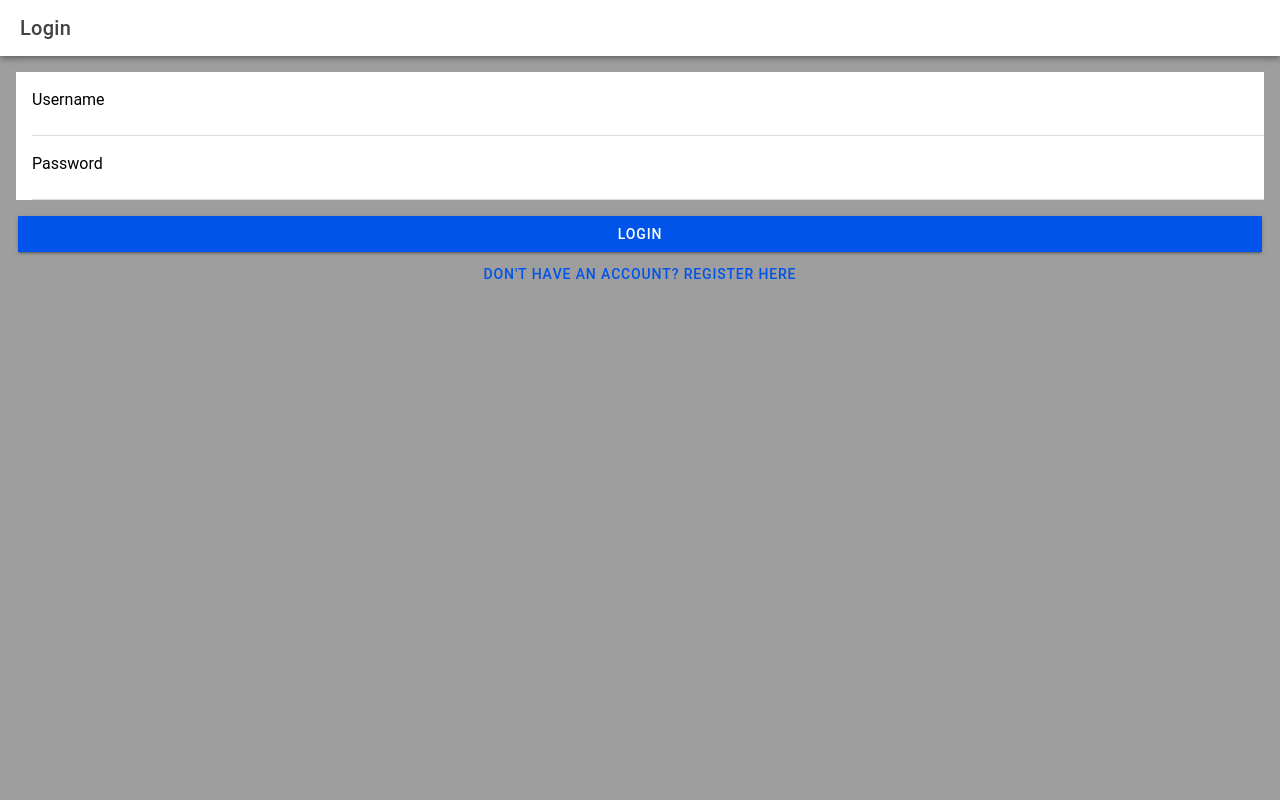
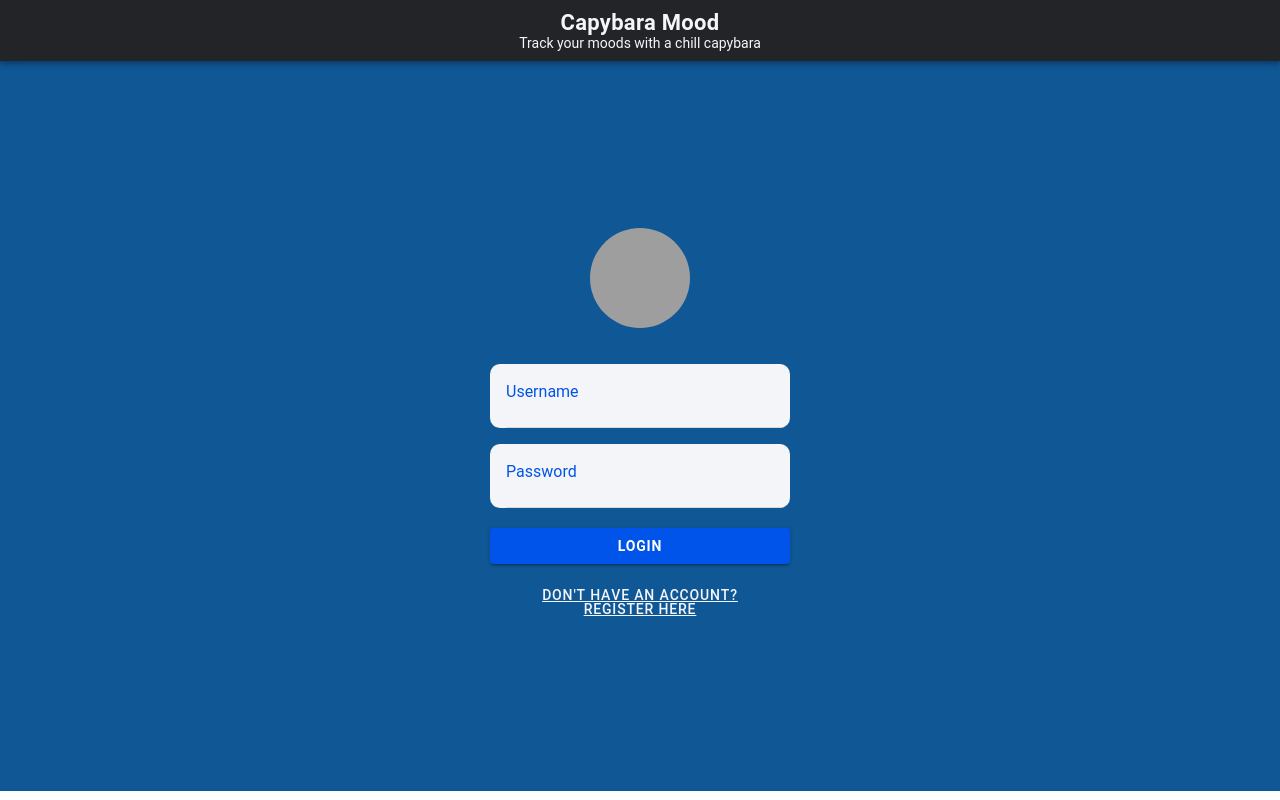
Before and after one commit to angelqtypie/it35-lab, a React (Vite) app: page /it35-lab in a window 1280 px wide. Built offline with nearby package versions, Linux system fonts and the light colour scheme; grey boxes are pictures that could not be loaded.

Commit message:
Updated login and search styles

```diff
--- a/src/pages/Login.css
+++ /dev/null
@@ -1,15 +0,0 @@
-.background-image {
-    background-size: cover;
-    background-position: center;
-    background-repeat: repeat;
-    height: 100%;
-    color: white;
-  }
-
-  .ion-padding {
-    background: rgba(0, 0, 0, 0.5);
-    border-radius: 10px;
-  }
-  #loginbackground {
-    --background: url('https://i.postimg.cc/P56rvsjN/funny-cartoon-capybara-coloring-page-41422-577.avif') repeat center center / cover;
-  }
--- a/src/pages/Login.tsx
+++ b/src/pages/Login.tsx
@@ -9,11 +9,12 @@ import {
   IonInput,
   IonItem,
   IonLabel,
+  IonAvatar,
   IonAlert,
   useIonRouter,
   useIonViewWillEnter  // Import the hook
 } from '@ionic/react';
-import './Login.css';
+import { colorFill } from 'ionicons/icons';
 
 const Login: React.FC = () => {
   const navigation = useIonRouter();
@@ -38,43 +39,90 @@ const Login: React.FC = () => {
   return (
     <IonPage>
   <IonHeader>
-        <IonToolbar>
-          <IonTitle>Login</IonTitle>
+  <IonToolbar color="dark">
+  <div style={{ textAlign: 'center', padding: '10px 0' }}>
+    <IonTitle style={{ fontWeight: 'bold', fontSize: '22px', color: 'var(--ion-color-light)' }}>
+      Capybara Mood
+    </IonTitle>
+    <p style={{ margin: 0, fontSize: '14px', color: 'var(--ion-color-light-tint)' }}>
+      Track your moods with a chill capybara
+    </p>
+  </div>
 </IonToolbar>
+
+
       </IonHeader>
-      <IonContent className='ion-padding background-image' id="loginbackground">
-        <IonItem>
-          <IonLabel position="floating">Username</IonLabel>
+      <IonContent fullscreen scrollY={false}>
+        <div
+          style={{
+            background:'#105796',
+            display: 'flex',
+            height:'91.3vh' ,
+            flexDirection: 'column',
+            justifyContent: 'center',
+            alignItems: 'center',
+            textAlign: 'center'
+          }}
+        >
+          {/* Centered Avatar */}
+          <IonAvatar style={{ width: '100px', height: '100px', marginBottom: '20px' }}>
+            <img alt="User Avatar" src="https://heucollege.edu.vn/upload/2025/02/avatar-capybara-cute-4.webp" />
+          </IonAvatar>
+          <IonItem
+  lines="inset"
+  className="ion-margin-vertical"
+  color="light"
+  style={{ width: '300px', maxWidth: '90%', borderRadius: '10px' }}
+>
+  <IonLabel position="floating" color="primary">Username</IonLabel>
   <IonInput
     value={username}
     onIonChange={e => setUsername(e.detail.value!)}
     required
     autocomplete="off"
+    color="dark"
   />
 </IonItem>
-        <IonItem>
-          <IonLabel position="floating">Password</IonLabel>
+
+<IonItem
+  lines="inset"
+  className="ion-margin-bottom"
+  color="light"
+  style={{ width: '300px', maxWidth: '90%', borderRadius: '10px' }}
+>
+  <IonLabel position="floating" color="primary">Password</IonLabel>
   <IonInput
     type="password"
     value={password}
     onIonChange={e => setPassword(e.detail.value!)}
     required
     autocomplete="off"
+    color="dark"
   />
 </IonItem>
-        <IonButton onClick={doLogin} expand="full" className="ion-margin-top">
+
+<IonButton
+  onClick={doLogin}
+  expand="block"
+  color="primary"
+  className="ion-margin-bottom"
+  style={{ width: '300px', maxWidth: '90%', fontWeight: 'bold' }}
+>
   Login
 </IonButton>
-        <IonAlert
-          isOpen={showAlert}
-          onDidDismiss={() => setShowAlert(false)}
-          header={'Error'}
-          message={'Please enter both username and password.'}
-          buttons={['OK']}
-        />
-        <IonButton routerLink="/it35-lab/register" expand="full" fill="clear" shape='round'>
+
+<IonButton
+  routerLink="/it35-lab/register"
+  expand="block"
+  fill="clear"
+  shape="round"
+  color="light"
+  style={{ width: '300px', maxWidth: '90%', textDecoration: 'underline' }}
+>
   Don't have an account? Register here
 </IonButton>
+
+        </div>
       </IonContent>
     </IonPage>
   );
--- a/src/pages/home-tabs/Search.tsx
+++ b/src/pages/home-tabs/Search.tsx
@@ -5,8 +5,7 @@ import {
   IonMenuButton,
   IonPage,
   IonTitle,
-  IonToolbar,
-  IonSearchbar
+  IonToolbar
 } from '@ionic/react';
 import React from 'react';
 import SearchContainer from '../../components/SearchContainer';
@@ -15,21 +14,16 @@ const Search: React.FC = () => {
   return (
     <IonPage>
       <IonHeader>
-        <IonToolbar>
-        <IonTitle style={{ textAlign: 'center' }}>Capybara Mood</IonTitle>
+        <IonToolbar style={{ padding: '0' }}> {/* Remove any padding to reduce space */}
+          <IonButtons slot="start">
+            <IonMenuButton />
+          </IonButtons>
+          <IonTitle style={{ textAlign: 'center', fontWeight: 'bold' }}>Capybara Mood</IonTitle>
         </IonToolbar>
-          <IonButtons slot='start'>
-          <IonMenuButton />
-          </IonButtons>
-
       </IonHeader>
-      <IonContent fullscreen  >
-      <div
-          style={{
-            background:'#105796',
-          }}
-        >
-        <SearchContainer />
+      <IonContent fullscreen>
+        <div style={{ background: '#105796' }}>
+          <SearchContainer />
         </div>
       </IonContent>
     </IonPage>
```
Lines whose indentation alone changed are shown as unchanged.
